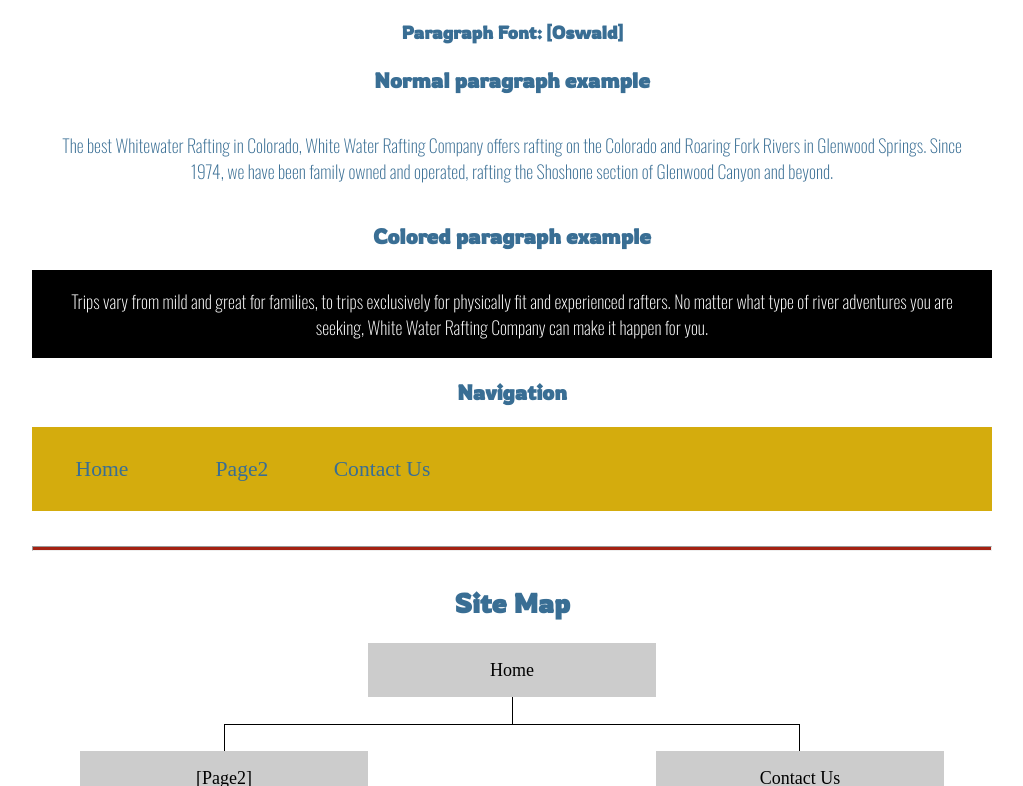
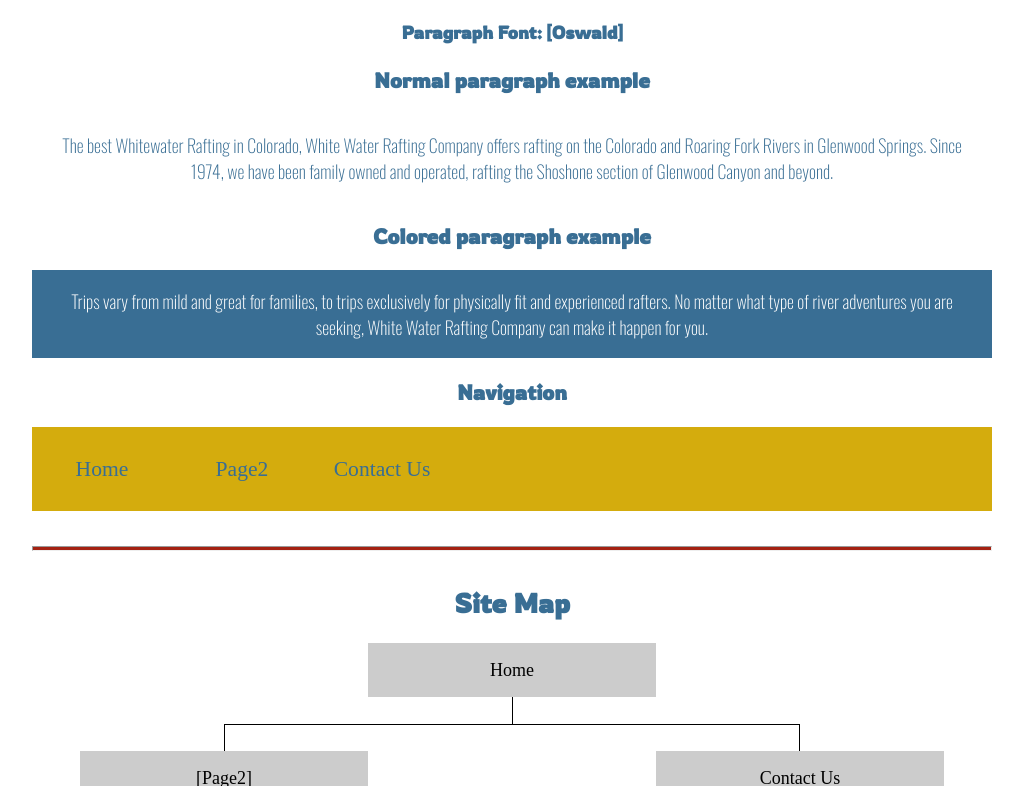
Before and after one commit to joaquinmatte/wdd130, a plain HTML site: page wwr/site-plan-rafting.html in a window 1280 px wide. Shown: the part 1613-2399 px from the top of the page, without its empty margins (128-1151 px from the left). Drawn offline with nearby package versions, Linux system fonts and the light colour scheme.

Commit message:
color change

```diff
--- a/wwr/styles/site-plan-rafting.css
+++ b/wwr/styles/site-plan-rafting.css
@@ -19,7 +19,7 @@ Fonts are separated by a & */
   --headline-color-on-color: white; /* headlines on a colored background */
   --paragraph-color-on-white: #396E94; /* paragraph text on a white background */
   --paragraph-color-on-color: white; /* paragraph text on a colored background */
-  --paragraph-background-color: black ;
+  --paragraph-background-color: #396e94 ;
   --nav-link-color: #396E94;
   --nav-background-color: #D4AC0D;
   --nav-hover-link-color: white;
```
